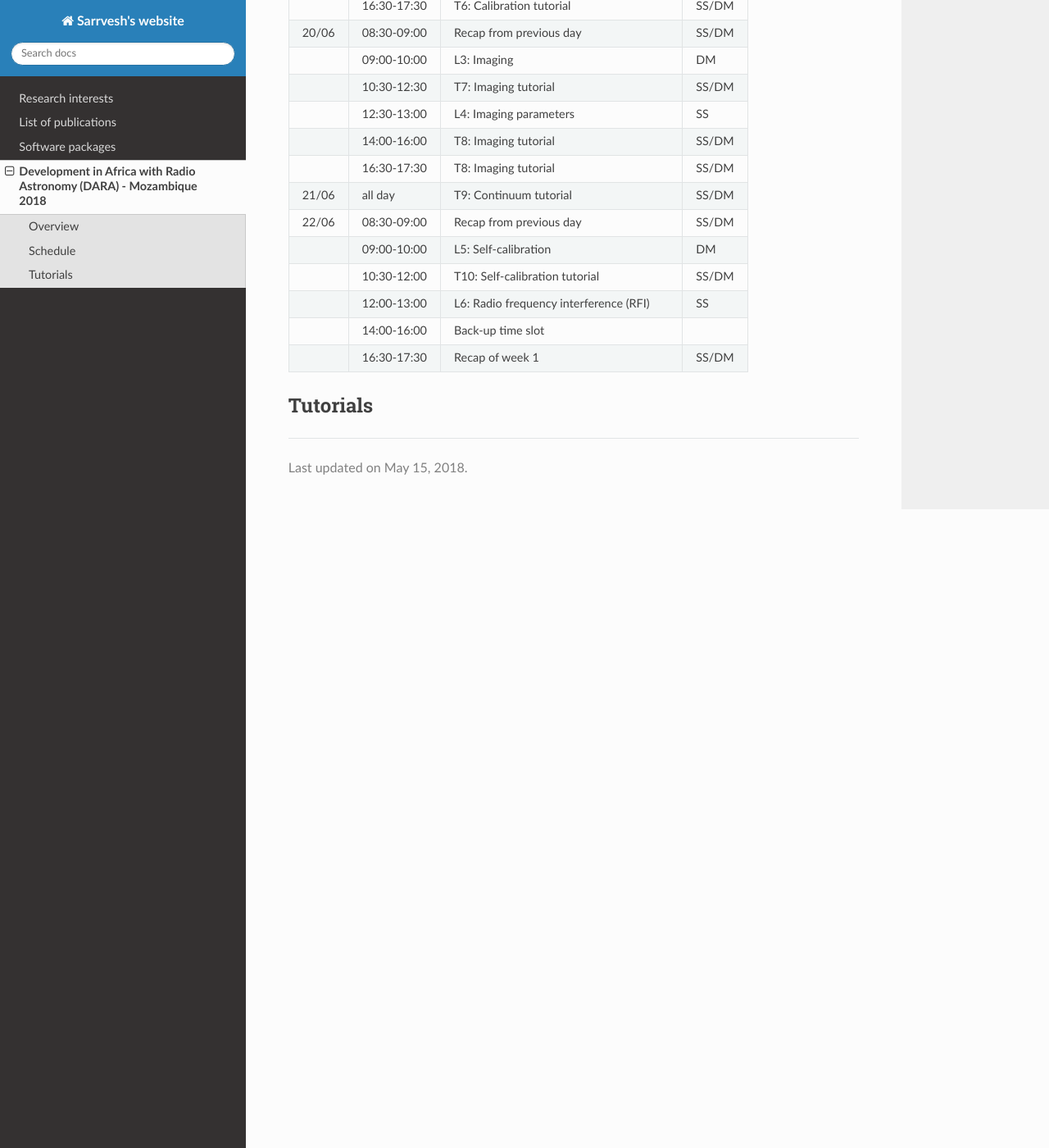
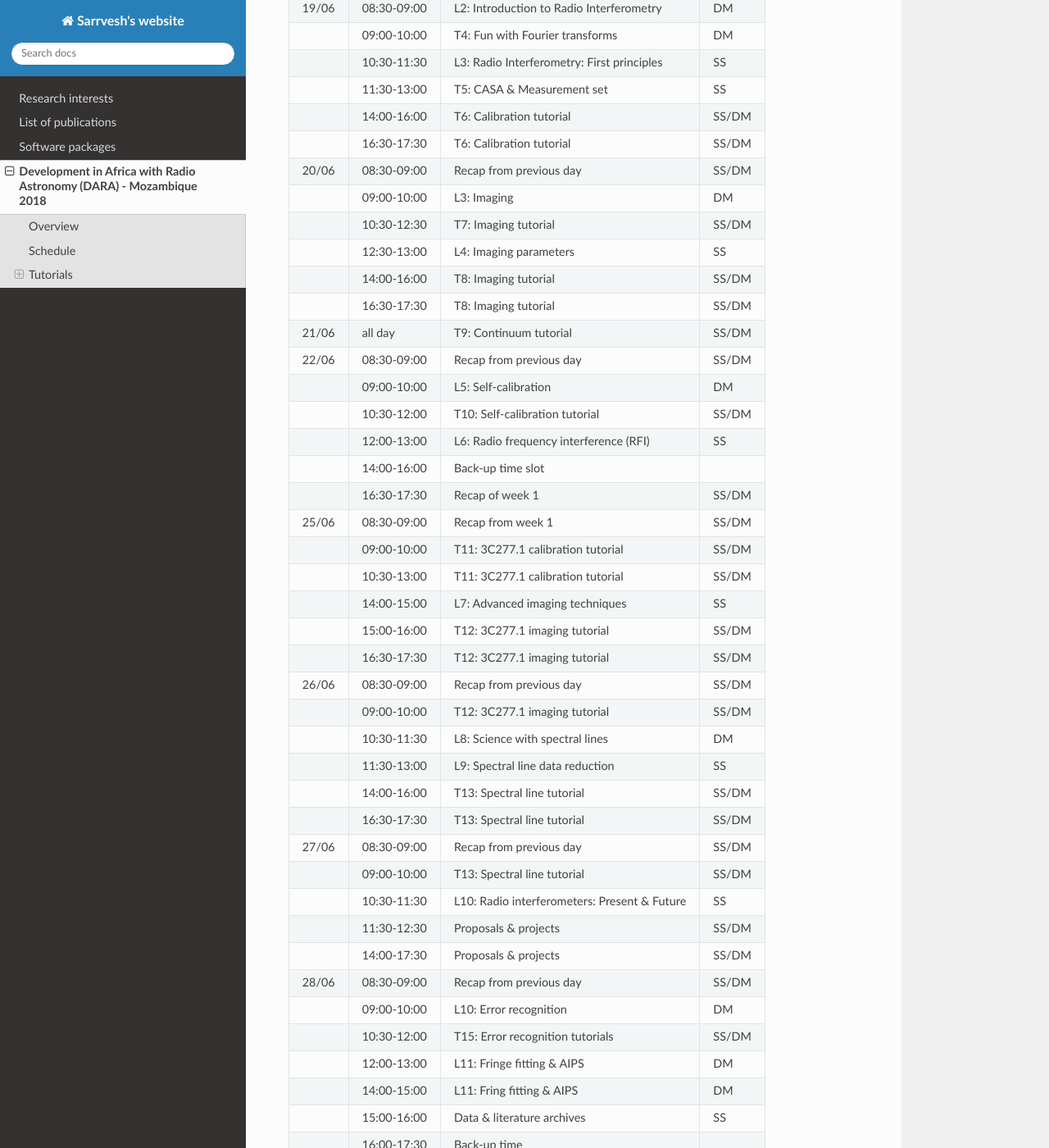
Before and after one commit to sarrvesh/sarrvesh.github.io, a Sphinx documentation site: the page built from SPHINX/source/dara2018.rst, in a window 1280 px wide and 1400 px high, scrolled down 792 px. Shown: the whole window at 82% size. Built offline with Sphinx 7.4.7 and the Read the Docs theme 2.0.0, drawn with Linux system fonts in a browser that asks for light colours; some of the changed text lies outside the part shown.

Commit message:
added time table to dara 2018

```diff
--- a/SPHINX/source/dara2018.rst
+++ b/SPHINX/source/dara2018.rst
@@ -12,6 +12,12 @@ The workshop will be held at Eduardo Mondlane University from June 18, 2018 to J
 --------
 Schedule
 --------
+
++ Please note that this schedule is subject to change depending on the progress made during the workshop.
++ Morning break: 10:00-10:30
++ Lunch break: 13:00-14:00
++ Evening break: 16:00-16:30
++ Lecturers: Dalmiro Maia (DM) & Sarrvesh Sridhar (SS)
 
 =====  ===========  ============================================    ========
 Date   Time         Title                                           Lead
@@ -39,8 +45,53 @@ Date   Time         Title                                           Lead
 ..     12:00-13:00  L6: Radio frequency interference (RFI)          SS
 ..     14:00-16:00  Back-up time slot                               ..
 ..     16:30-17:30  Recap of week 1                                 SS/DM
+25/06  08:30-09:00  Recap from week 1                               SS/DM
+..     09:00-10:00  T11: 3C277.1 calibration tutorial               SS/DM
+..     10:30-13:00  T11: 3C277.1 calibration tutorial               SS/DM
+..     14:00-15:00  L7: Advanced imaging techniques                 SS
+..     15:00-16:00  T12: 3C277.1 imaging tutorial                   SS/DM
+..     16:30-17:30  T12: 3C277.1 imaging tutorial                   SS/DM
+26/06  08:30-09:00  Recap from previous day                         SS/DM
+..     09:00-10:00  T12: 3C277.1 imaging tutorial                   SS/DM
+..     10:30-11:30  L8: Science with spectral lines                 DM
+..     11:30-13:00  L9: Spectral line data reduction                SS
+..     14:00-16:00  T13: Spectral line tutorial                     SS/DM
+..     16:30-17:30  T13: Spectral line tutorial                     SS/DM
+27/06  08:30-09:00  Recap from previous day                         SS/DM
+..     09:00-10:00  T13: Spectral line tutorial                     SS/DM
+..     10:30-11:30  L10: Radio interferometers: Present & Future    SS
+..     11:30-12:30  Proposals & projects                            SS/DM
+..     14:00-17:30  Proposals & projects                            SS/DM
+28/06  08:30-09:00  Recap from previous day                         SS/DM
+..     09:00-10:00  L10: Error recognition                          DM
+..     10:30-12:00  T15: Error recognition tutorials                SS/DM
+..     12:00-13:00  L11: Fringe fitting & AIPS                      DM
+..     14:00-15:00  L11: Fring fitting & AIPS                       DM
+..     15:00-16:00  Data & literature archives                      SS
+..     16:00-17:30  Back-up time                                    ..
+29/06  08:30-09:00  Recap from previous day                         SS/DM
+..     09:00-10:00  Science talk                                    SS
+..     10:30-11:30  Science talk                                    DM
+..     12:00-13:00  Time for final questions                        SS/DM
+..     14:00-15:00  Summary & Feedback                              ..
 =====  ===========  ============================================    ========
+
+You can also download this schedule :download:`here <_static/schedule_dara2018.pdf>`.
 
 ---------
 Tutorials
 ---------
+
+The following material is based on original tutorials from a `previous DARA workshop <http://www.jb.man.ac.uk/~radcliff/DARA/Data_reduction_workshops.html>`_.
+
+^^^^^^^^^^^^^^^^^^^^^^^
+EVN Continuum tutorials
+^^^^^^^^^^^^^^^^^^^^^^^
+
+^^^^^^^^^^^^^^^^^^^^^^^^^^^^^^^^^^^
+3C277.1 e-MERLIN Continuum tutorial
+^^^^^^^^^^^^^^^^^^^^^^^^^^^^^^^^^^^
+
+^^^^^^^^^^^^^^^^^^^^^^^^^^^^^^^^^^^^^^^^^^^^^^^^^^^^
+Spectral line tutorial - NGC 660 Hydrogen Absorption
+^^^^^^^^^^^^^^^^^^^^^^^^^^^^^^^^^^^^^^^^^^^^^^^^^^^^
```
Also changed, not shown: 2 other files.
